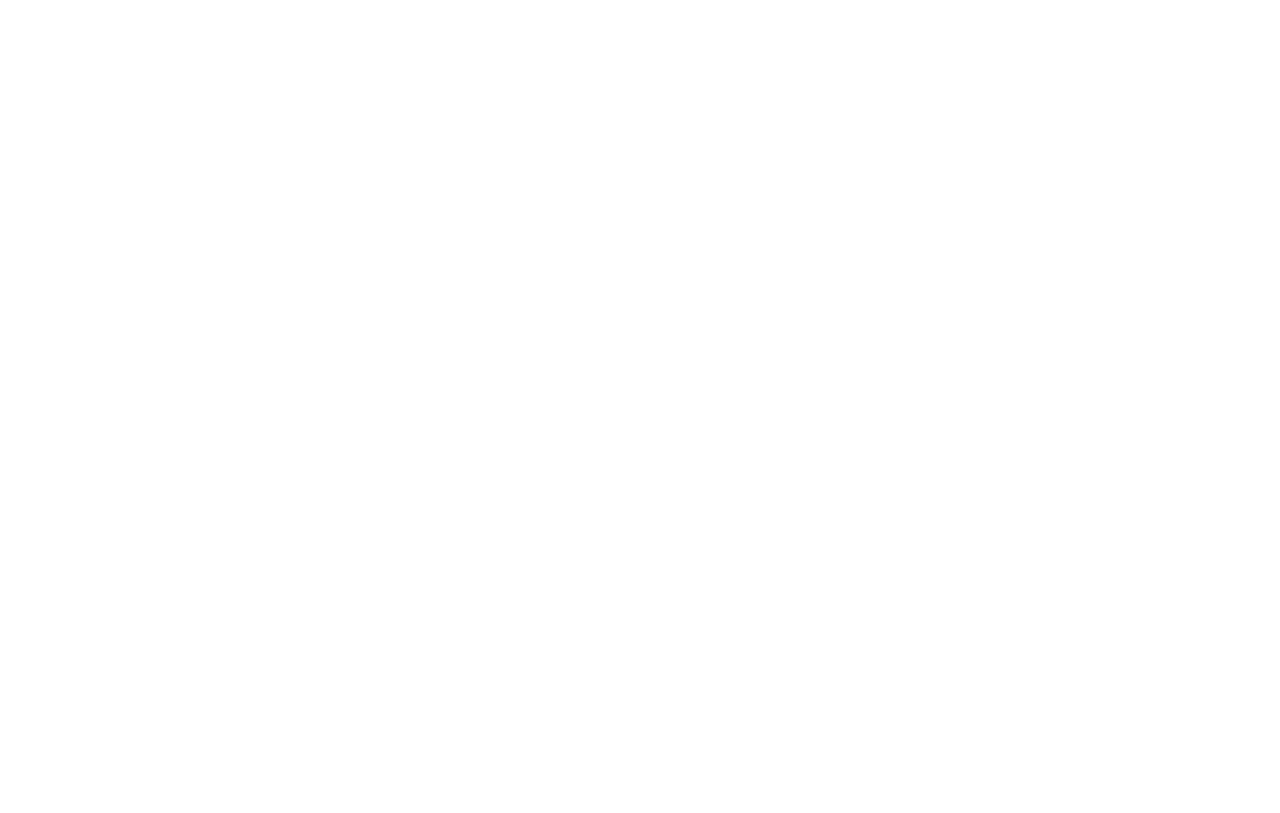
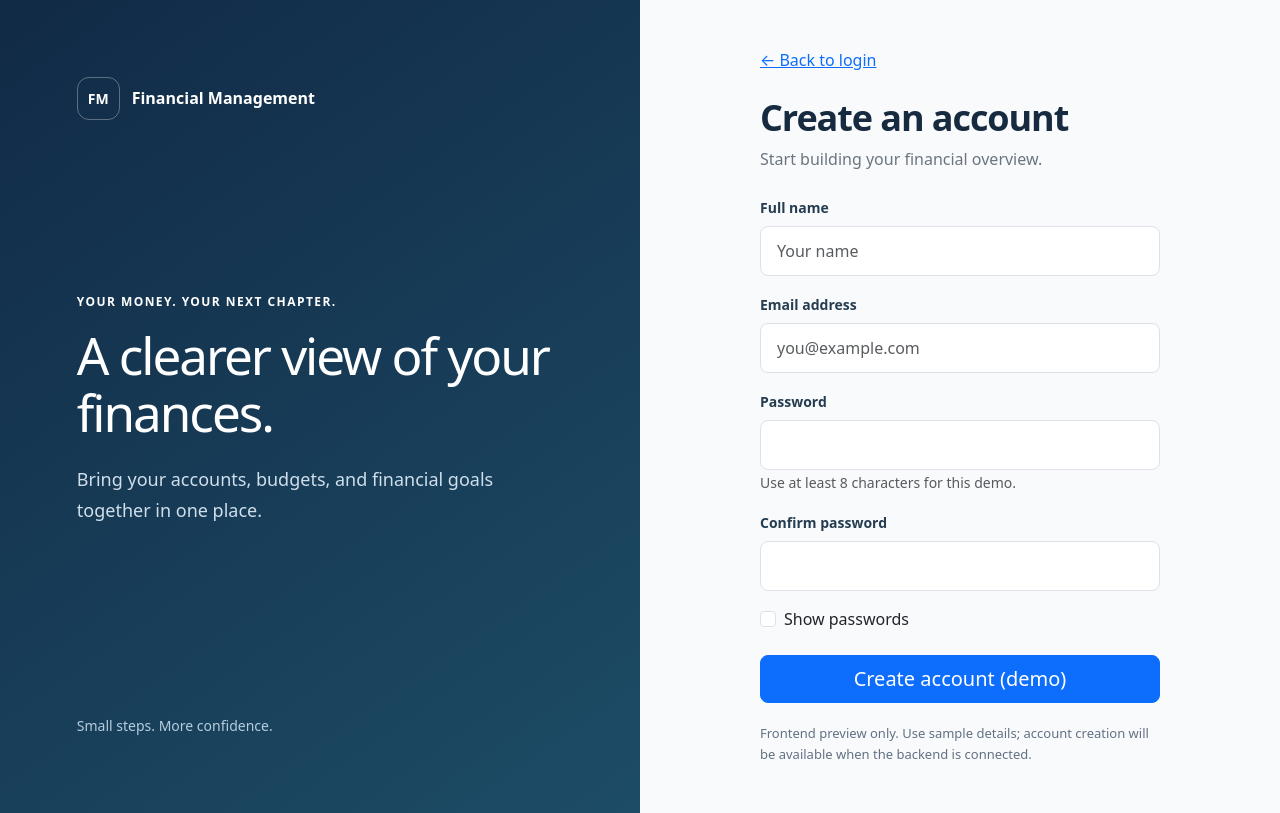
Before and after one commit to ZaneD03/stackunderflow, a React (Create React App) app: page /create-account in a window 1280 px wide. Before the commit this address had no page. Built offline with nearby package versions, Linux system fonts and the light colour scheme.

Commit message:
Made changes to landing page and added create account and forgot password

```diff
--- a/src/App.js
+++ b/src/App.js
@@ -1,16 +1,18 @@
-import logo from './logo.svg';
 import './App.css';
-import {Badge,Container,Row,Col,Button,Nav,Navbar,NavDropdown} from 'react-bootstrap';
 import AppHeader from './components/header';
 import LandingPage from './pages/LandingPage';
+import CreateAccount from './pages/CreateAccount';
+import ForgotPassword from './pages/ForgotPassword';
 import AccountsPage from './pages/Accounts';
-import { BrowserRouter, Routes, Route, Link } from 'react-router-dom';
+import { BrowserRouter, Routes, Route } from 'react-router-dom';
 
 function App() {
   return (
     <BrowserRouter>
         <Routes>
           <Route path="/" element={<LandingPage />} />
+          <Route path="/create-account" element={<CreateAccount />} />
+          <Route path="/forgot-password" element={<ForgotPassword />} />
           <Route path="/dashboard" element={<AppHeader />} />
           <Route path="/accounts" element={<AccountsPage />} />
         </Routes>
--- /dev/null
+++ b/src/components/AuthLayout.js
@@ -0,0 +1,30 @@
+import { Link } from 'react-router-dom';
+import 'bootstrap/dist/css/bootstrap.min.css';
+import '../pages/LandingPage.css';
+
+export default function AuthLayout({ title, description, children }) {
+  return (
+    <main className="login-page">
+      <section className="login-intro" aria-label="Financial Management">
+        <div className="login-brand">
+          <span className="login-brand-icon" aria-hidden="true">FM</span>
+          Financial Management
+        </div>
+        <div className="login-intro-content">
+          <p className="login-eyebrow">YOUR MONEY. YOUR NEXT CHAPTER.</p>
+          <h1>A clearer view of your finances.</h1>
+          <p>Bring your accounts, budgets, and financial goals together in one place.</p>
+        </div>
+        <p className="login-intro-footer">Small steps. More confidence.</p>
+      </section>
+      <section className="login-form-panel" aria-labelledby="auth-title">
+        <div className="login-form-container">
+          <Link to="/" className="d-inline-block mb-4">← Back to login</Link>
+          <h2 id="auth-title">{title}</h2>
+          <p className="text-secondary mb-4">{description}</p>
+          {children}
+        </div>
+      </section>
+    </main>
+  );
+}
--- /dev/null
+++ b/src/pages/CreateAccount.js
@@ -0,0 +1,57 @@
+import { useState } from 'react';
+import { Alert, Button, Form } from 'react-bootstrap';
+import AuthLayout from '../components/AuthLayout';
+
+export default function CreateAccount() {
+  const [showPassword, setShowPassword] = useState(false);
+  const [complete, setComplete] = useState(false);
+
+  function handleSubmit(event) {
+    event.preventDefault();
+    setComplete(true);
+    event.currentTarget.reset();
+    setShowPassword(false);
+  }
+
+  function validateFields(event) {
+    setComplete(false);
+    const form = event.currentTarget;
+    form.elements.fullName.setCustomValidity(
+      form.elements.fullName.value.trim() ? '' : 'Enter your name.'
+    );
+    form.elements.confirmPassword.setCustomValidity(
+      form.elements.password.value === form.elements.confirmPassword.value
+        ? '' : 'Passwords must match.'
+    );
+  }
+
+  return (
+    <AuthLayout title="Create an account" description="Start building your financial overview.">
+      {complete && <Alert variant="success" role="status">Demo complete: your details passed validation. No account was created or details saved.</Alert>}
+      <Form onSubmit={handleSubmit} onChange={validateFields} aria-label="Create an account">
+        <Form.Group className="mb-3" controlId="register-name">
+          <Form.Label>Full name</Form.Label>
+          <Form.Control name="fullName" autoComplete="name" placeholder="Your name" required size="lg" />
+        </Form.Group>
+        <Form.Group className="mb-3" controlId="register-email">
+          <Form.Label>Email address</Form.Label>
+          <Form.Control name="email" type="email" autoComplete="email" placeholder="you@example.com" required size="lg" />
+        </Form.Group>
+        <Form.Group className="mb-3" controlId="register-password">
+          <Form.Label>Password</Form.Label>
+          <Form.Control name="password" type={showPassword ? 'text' : 'password'} autoComplete="new-password"
+            required minLength={8} size="lg" aria-describedby="password-help" />
+          <Form.Text id="password-help">Use at least 8 characters for this demo.</Form.Text>
+        </Form.Group>
+        <Form.Group className="mb-3" controlId="register-confirm-password">
+          <Form.Label>Confirm password</Form.Label>
+          <Form.Control name="confirmPassword" type={showPassword ? 'text' : 'password'} autoComplete="new-password" required size="lg" />
+        </Form.Group>
+        <Form.Check id="register-show-password" className="mb-4" label="Show passwords"
+          checked={showPassword} onChange={(event) => setShowPassword(event.target.checked)} />
+        <Button type="submit" size="lg" className="w-100" aria-describedby="register-demo-note">Create account (demo)</Button>
+        <p id="register-demo-note" className="login-prototype-note">Frontend preview only. Use sample details; account creation will be available when the backend is connected.</p>
+      </Form>
+    </AuthLayout>
+  );
+}
--- /dev/null
+++ b/src/pages/ForgotPassword.js
@@ -0,0 +1,26 @@
+import { useState } from 'react';
+import { Alert, Button, Form } from 'react-bootstrap';
+import AuthLayout from '../components/AuthLayout';
+
+export default function ForgotPassword() {
+  const [complete, setComplete] = useState(false);
+
+  function handleSubmit(event) {
+    event.preventDefault();
+    setComplete(true);
+  }
+
+  return (
+    <AuthLayout title="Forgot password?" description="Enter the email address associated with your account.">
+      {complete && <Alert variant="info" role="status">Demo complete: your email passed validation. No reset email was sent. Email delivery requires the backend connection.</Alert>}
+      <Form onSubmit={handleSubmit} onChange={() => setComplete(false)} aria-label="Reset password">
+        <Form.Group className="mb-4" controlId="reset-email">
+          <Form.Label>Email address</Form.Label>
+          <Form.Control name="email" type="email" autoComplete="email" placeholder="you@example.com" required size="lg" />
+        </Form.Group>
+        <Button type="submit" size="lg" className="w-100" aria-describedby="reset-demo-note">Request reset link (demo)</Button>
+        <p id="reset-demo-note" className="login-prototype-note">Frontend preview only. This form demonstrates the reset request; it does not change your password.</p>
+      </Form>
+    </AuthLayout>
+  );
+}
--- /dev/null
+++ b/src/pages/LandingPage.css
@@ -0,0 +1,37 @@
+.login-page {
+  min-height: 100vh;
+  display: grid;
+  grid-template-columns: 1fr 1fr;
+  background: #f8fafc;
+}
+.login-intro {
+  display: flex;
+  flex-direction: column;
+  justify-content: space-between;
+  padding: clamp(32px, 6vw, 88px);
+  color: #fff;
+  background: linear-gradient(145deg, #112a46, #1d4c66);
+}
+.login-brand { display: flex; align-items: center; gap: 12px; font-weight: 600; }
+.login-brand-icon { padding: 10px; border: 1px solid #ffffff50; border-radius: 12px; font-size: 14px; }
+.login-intro-content { margin: 64px 0; max-width: 480px; }
+.login-eyebrow { font-size: 12px; font-weight: 700; letter-spacing: 0.12em; }
+.login-intro h1 { font-size: clamp(36px, 4vw, 60px); letter-spacing: -0.04em; line-height: 1.1; margin-bottom: 24px; }
+.login-intro-content > p:not(.login-eyebrow) { color: #cfdeeb; font-size: 18px; line-height: 1.7; }
+.login-benefits { padding-left: 20px; margin-top: 32px; color: #e2eef6; }
+.login-benefits li { margin: 14px 0; padding-left: 6px; }
+.login-intro-footer { color: #b5cddd; font-size: 14px; margin: 0; }
+.login-form-panel { display: flex; align-items: center; justify-content: center; padding: 48px 24px; }
+.login-form-container { width: 100%; max-width: 400px; }
+.login-form-container h2 { color: #172b40; font-size: 36px; letter-spacing: -0.03em; font-weight: 700; }
+.login-form-container .form-label { color: #263d51; font-size: 14px; font-weight: 600; }
+.login-form-container .form-control { font-size: 16px; min-height: 50px; }
+.login-prototype-note { color: #637183; font-size: 13px; line-height: 1.6; margin: 20px 0 0; }
+@media (max-width: 767px) {
+  .login-page { grid-template-columns: 1fr; }
+  .login-intro { padding: 28px; }
+  .login-intro-content { margin: 32px 0 0; max-width: none; }
+  .login-intro h1 { font-size: 36px; }
+  .login-benefits, .login-intro-footer { display: none; }
+  .login-form-panel { padding: 40px 24px; }
+}
--- a/src/pages/LandingPage.js
+++ b/src/pages/LandingPage.js
@@ -1,33 +1,73 @@
-//REQUIRED FOR PROTOTYPE
-
-//Login and register page. (Sign out routes to this page, this page is displayed on startup)
-
+import { useState } from 'react';
+import { Link, useNavigate } from 'react-router-dom';
 import Button from 'react-bootstrap/Button';
 import Form from 'react-bootstrap/Form';
+import 'bootstrap/dist/css/bootstrap.min.css';
+import './LandingPage.css';
 
-function LandingPage() {
+export default function LandingPage() {
+  const [showPassword, setShowPassword] = useState(false);
+  const navigate = useNavigate();
+
+  function handleSubmit(event) {
+    event.preventDefault();
+    navigate('/dashboard');
+  }
+
   return (
-    <Form>
-      <Form.Group className="mb-3" controlId="formBasicEmail">
-        <Form.Label>Email address</Form.Label>
-        <Form.Control type="email" placeholder="Enter email" />
-        <Form.Text className="text-muted">
-          We'll never share your email with anyone else.
-        </Form.Text>
-      </Form.Group>
-
-      <Form.Group className="mb-3" controlId="formBasicPassword">
-        <Form.Label>Password</Form.Label>
-        <Form.Control type="password" placeholder="Password" />
-      </Form.Group>
-      <Form.Group className="mb-3" controlId="formBasicCheckbox">
-        <Form.Check type="checkbox" label="Check me out" />
-      </Form.Group>
-      <Button variant="primary" type="submit">
-        Submit
-      </Button>
-    </Form>
+    <main className="login-page">
+      <section className="login-intro" aria-labelledby="login-intro-title">
+        <div className="login-brand">
+          <span className="login-brand-icon" aria-hidden="true">FM</span>
+          Financial Management
+        </div>
+        <div className="login-intro-content">
+          <p className="login-eyebrow">YOUR MONEY. YOUR NEXT CHAPTER.</p>
+          <h1 id="login-intro-title">A clearer view of your finances.</h1>
+          <p>Bring your accounts, budgets, and financial goals together in one place.</p>
+          <ul className="login-benefits">
+            <li>Keep track of your accounts</li>
+            <li>Build a budget that works for you</li>
+            <li>See the bigger financial picture</li>
+          </ul>
+        </div>
+        <p className="login-intro-footer">Small steps. More confidence.</p>
+      </section>
+      <section className="login-form-panel" aria-labelledby="login-title">
+        <div className="login-form-container">
+          <p className="login-eyebrow text-primary">LET’S GET STARTED</p>
+          <h2 id="login-title">Welcome back</h2>
+          <p className="text-secondary mb-4">Your financial overview starts here.</p>
+          <Form onSubmit={handleSubmit} aria-label="Log in">
+            <Form.Group className="mb-4" controlId="login-email">
+              <Form.Label>Email address</Form.Label>
+              <Form.Control type="email" name="email" autoComplete="username"
+                placeholder="you@example.com" required size="lg" />
+            </Form.Group>
+            <Form.Group className="mb-4" controlId="login-password">
+              <Form.Label>Password</Form.Label>
+              <div className="input-group">
+                <Form.Control type={showPassword ? 'text' : 'password'} name="password"
+                  autoComplete="current-password" placeholder="Enter your password" required size="lg" />
+                <Button variant="outline-secondary" type="button"
+                  aria-controls="login-password" aria-pressed={showPassword}
+                  aria-label={showPassword ? 'Hide password' : 'Show password'}
+                  onClick={() => setShowPassword(!showPassword)}>
+                  {showPassword ? 'Hide' : 'Show'}
+                </Button>
+              </div>
+            </Form.Group>
+            <div className="text-end mb-4"><Link to="/forgot-password">Forgot password?</Link></div>
+            <Button className="w-100" variant="primary" type="submit" size="lg"
+              aria-describedby="login-prototype-note">Log in to demo</Button>
+            <p id="login-prototype-note" className="login-prototype-note">
+              Prototype preview: use a sample email and password to explore the dashboard.
+              Authentication is not connected, and these details are not saved.
+            </p>
+          </Form>
+          <p className="mt-4 text-center">New here? <Link to="/create-account">Create an account</Link></p>
+        </div>
+      </section>
+    </main>
   );
 }
-
-export default LandingPage;
```
Also changed, not shown: 2 other files (tests, documents, lock files or other folders).
